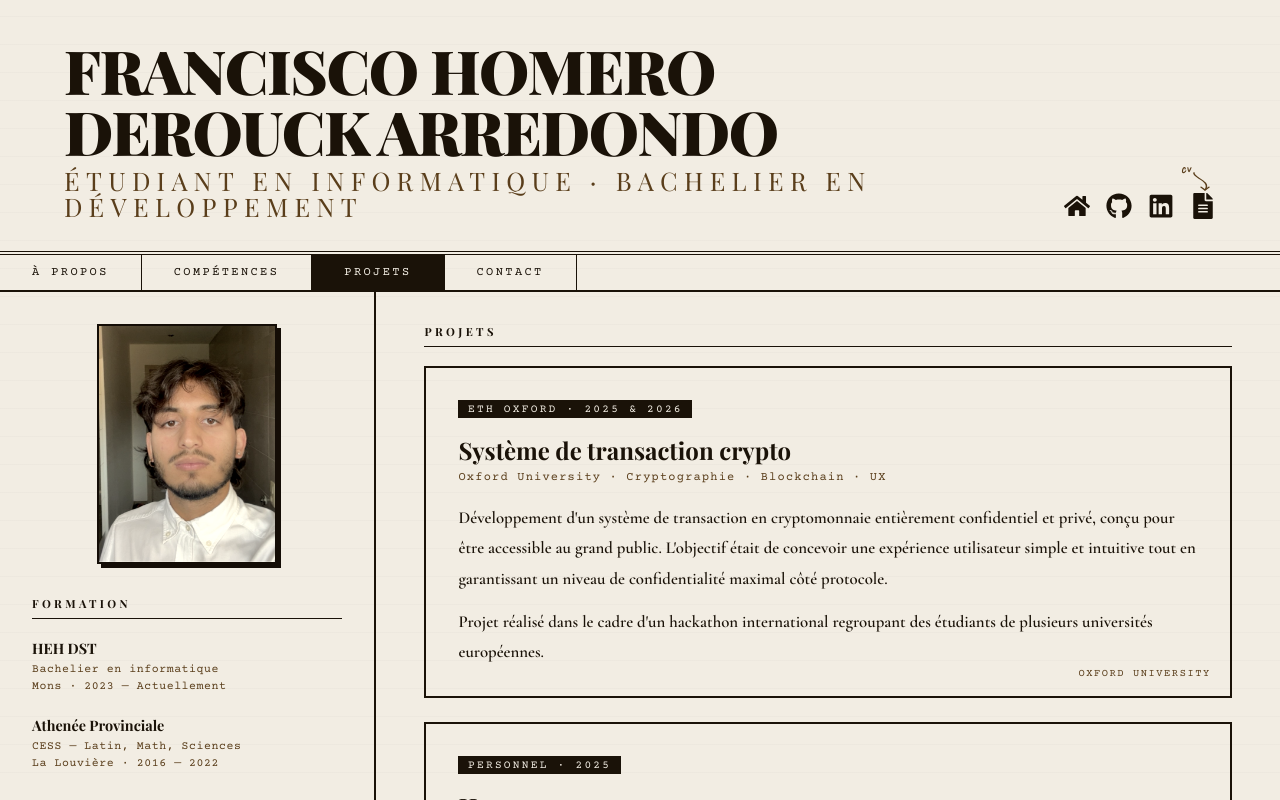
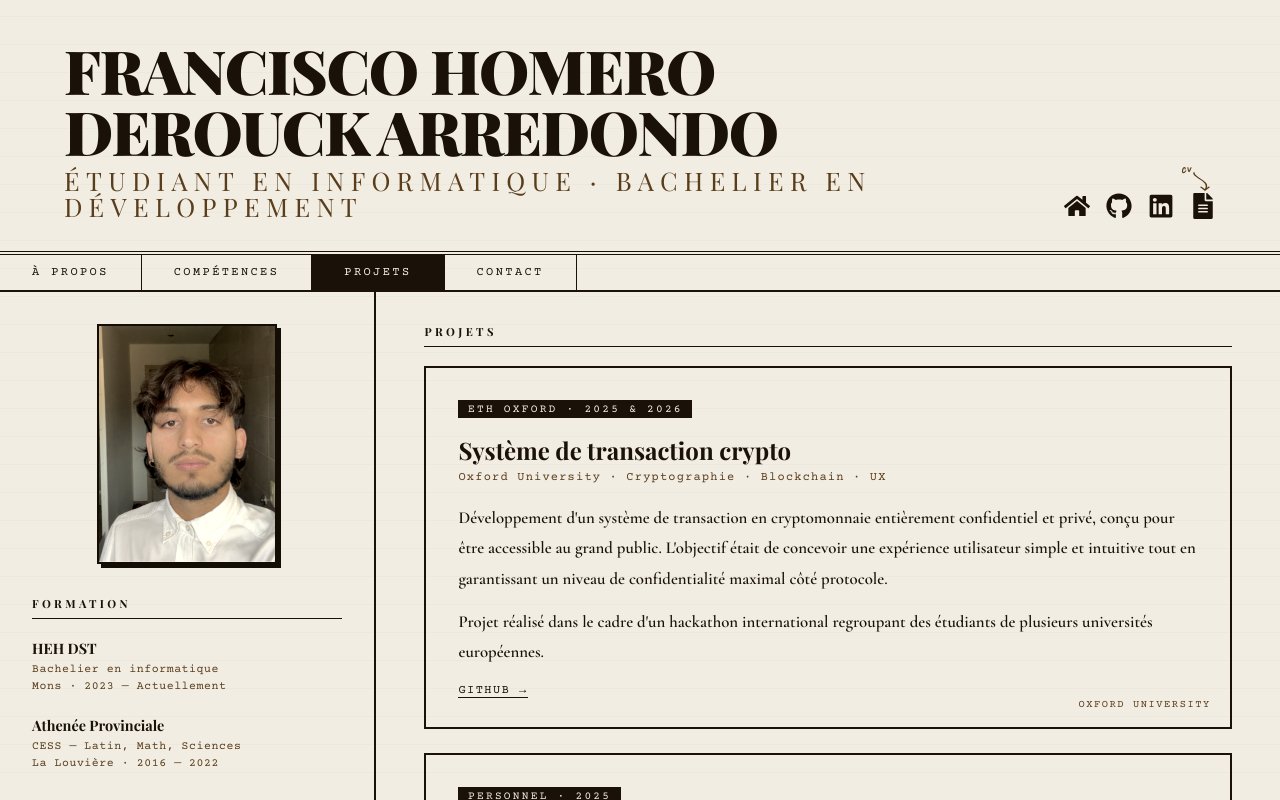
Before and after one commit to spidermiriki/Portfolio, a React (Vite) app: page / in a window 1280 px wide. Both pictures are taken after a click on the button "PROJETS". Built offline with nearby package versions, Linux system fonts and the light colour scheme; a web font is replaced by a local one.

Commit message:
adding github repositories link  to my projects

```diff
--- a/src/components/PortfolioPage.css
+++ b/src/components/PortfolioPage.css
@@ -379,9 +379,14 @@ body:has(.pp-root) {
   margin-top: 1.5rem;
 }
 
+.pp-project-links {
+  display: flex;
+  gap: 1.2rem;
+  margin-top: 1rem;
+}
+
 .pp-project-link {
   display: inline-block;
-  margin-top: 1rem;
   font-family: 'Courier Prime', monospace;
   font-size: 0.75rem;
   letter-spacing: 0.12em;
--- a/src/components/PortfolioPage.tsx
+++ b/src/components/PortfolioPage.tsx
@@ -227,6 +227,9 @@ export function PortfolioPage() {
                 <p className="pp-project-desc pp-project-desc--mt">
                   Projet réalisé dans le cadre d'un hackathon international regroupant des étudiants de plusieurs universités européennes.
                 </p>
+                <div className="pp-project-links">
+                  <a href="https://github.com/hugodvrs4/Lava-Payments" target="_blank" rel="noopener noreferrer" className="pp-project-link">GitHub →</a>
+                </div>
                 <span className="pp-project-corner">Oxford University</span>
               </div>
 
@@ -237,14 +240,10 @@ export function PortfolioPage() {
                 <p className="pp-project-desc">
                   Landing page personnelle à l'esthétique cyberpunk/rétro, construite avec React 19 et TypeScript. Intègre une séquence d'intro animée, une traînée de particules suivant la souris, un fond étoilé, un hook custom de parallaxe et une vue responsive dédiée au mobile.
                 </p>
-                <a
-                  href="https://spidermiriki.github.io/Homepage/"
-                  target="_blank"
-                  rel="noopener noreferrer"
-                  className="pp-project-link"
-                >
-                  Voir le projet →
-                </a>
+                <div className="pp-project-links">
+                  <a href="https://spidermiriki.github.io/Homepage/" target="_blank" rel="noopener noreferrer" className="pp-project-link">Voir le projet →</a>
+                  <a href="https://github.com/spidermiriki/Homepage" target="_blank" rel="noopener noreferrer" className="pp-project-link">GitHub →</a>
+                </div>
                 <span className="pp-project-corner">spidermiriki.github.io</span>
               </div>
 
@@ -255,14 +254,10 @@ export function PortfolioPage() {
                 <p className="pp-project-desc">
                   Application web affichant mes critiques et notes personnelles de films via l'API Letterboxd. Interface pensée autour de l'esthétique cinéphile, avec navigation par film, note et date.
                 </p>
-                <a
-                  href="https://spidermiriki.github.io/Melo-s-Studio/"
-                  target="_blank"
-                  rel="noopener noreferrer"
-                  className="pp-project-link"
-                >
-                  Voir le projet →
-                </a>
+                <div className="pp-project-links">
+                  <a href="https://spidermiriki.github.io/Melo-s-Studio/" target="_blank" rel="noopener noreferrer" className="pp-project-link">Voir le projet →</a>
+                  <a href="https://github.com/spidermiriki/Melo-s-Studio" target="_blank" rel="noopener noreferrer" className="pp-project-link">GitHub →</a>
+                </div>
                 <span className="pp-project-corner">spidermiriki.github.io</span>
               </div>
             </section>
```
